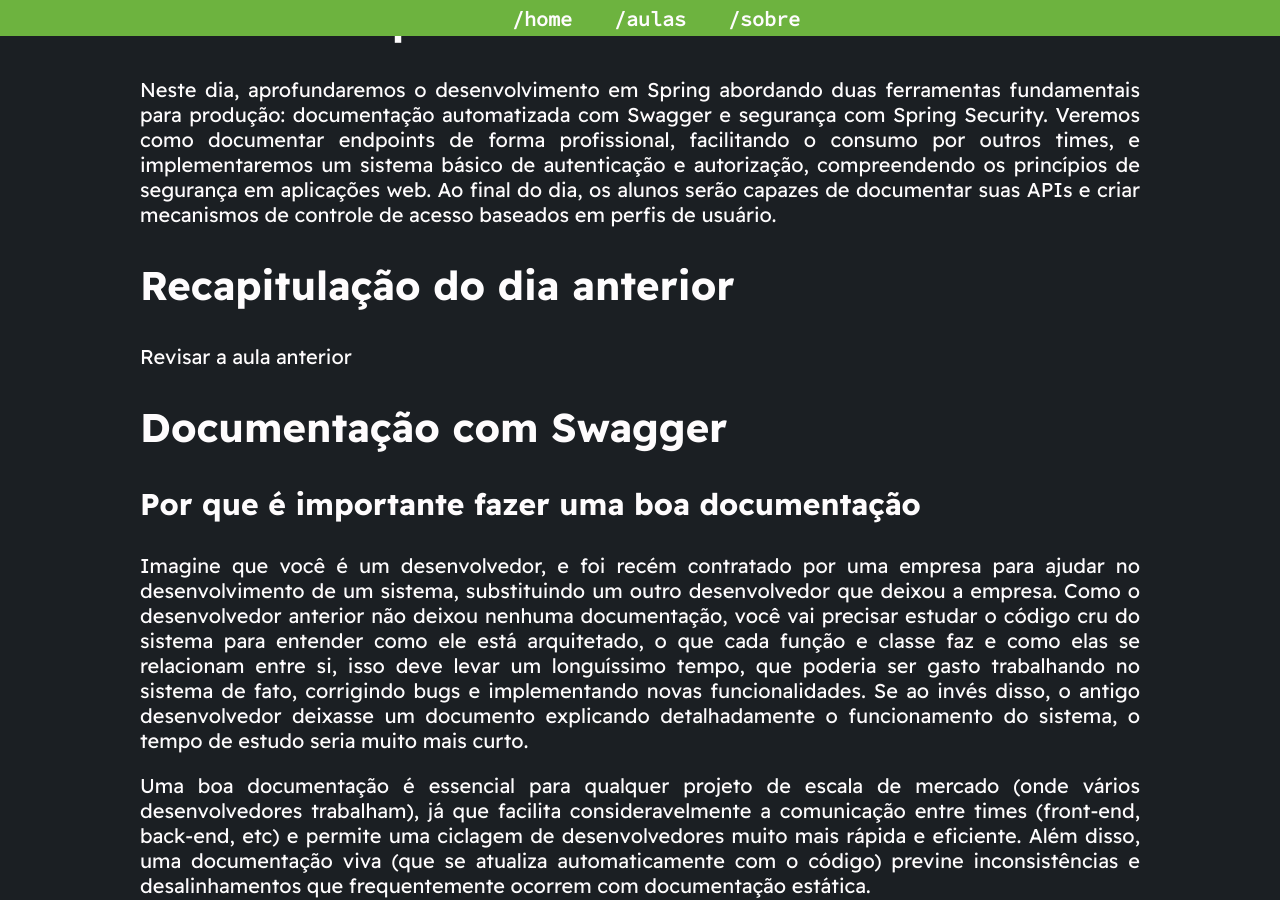
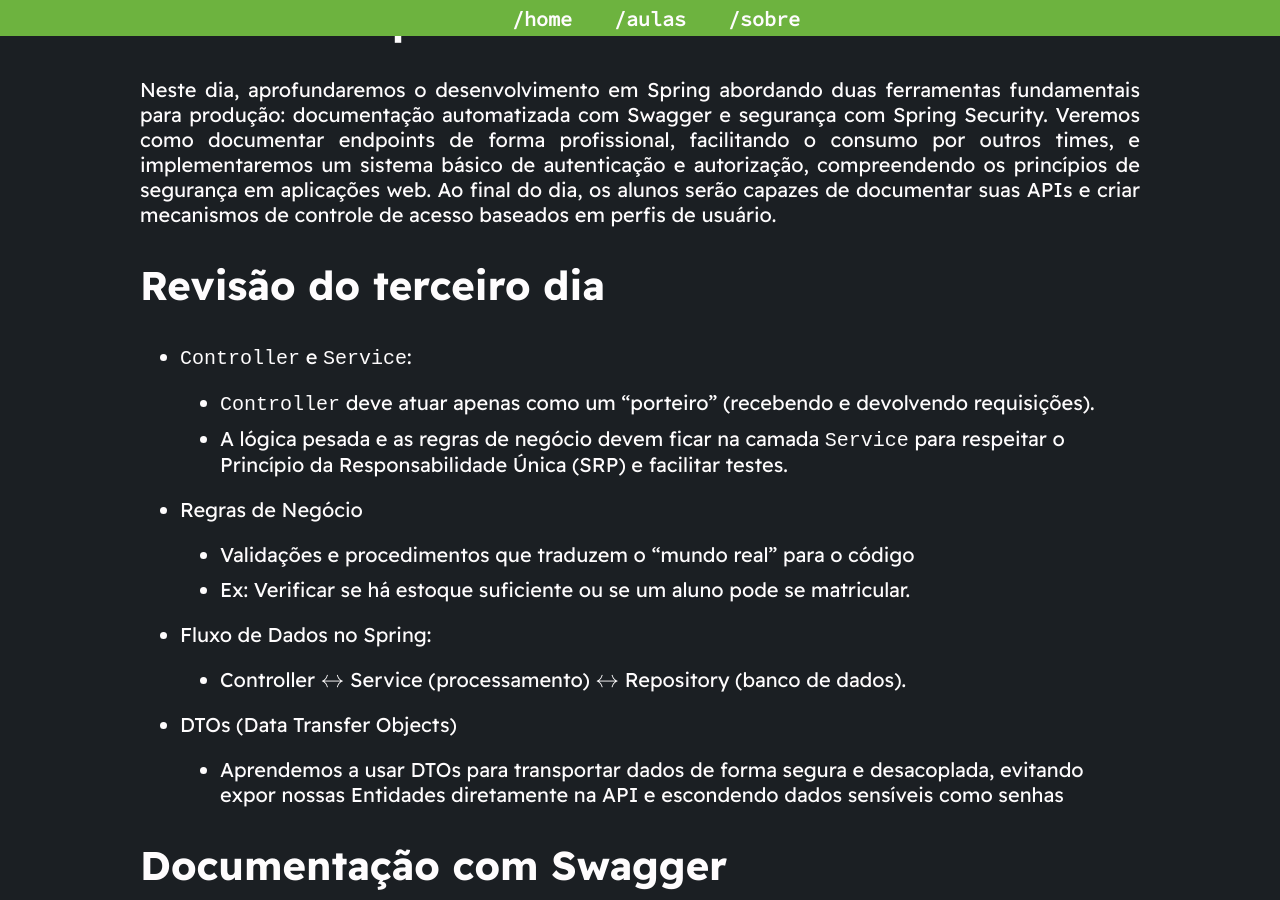
Before and after one commit to PETCC-UFRN/minicurso-spring, a Jekyll site: the page built from quartoDia.md, in a window 1280 px wide and 900 px high, scrolled down 219 px. Built offline with Jekyll 4.4.1, drawn with Linux system fonts in a browser that asks for light colours.

Commit message:
dia 4: adiciona a revisao do dia 3

```diff
--- a/quartoDia.md
+++ b/quartoDia.md
@@ -8,8 +8,18 @@ title: Minicurso de Spring
 ## Resumo do quarto dia
 Neste dia, aprofundaremos o desenvolvimento em Spring abordando duas ferramentas fundamentais para produção: documentação automatizada com Swagger e segurança com Spring Security. Veremos como documentar endpoints de forma profissional, facilitando o consumo por outros times, e implementaremos um sistema básico de autenticação e autorização, compreendendo os princípios de segurança em aplicações web. Ao final do dia, os alunos serão capazes de documentar suas APIs e criar mecanismos de controle de acesso baseados em perfis de usuário.
 
-## Recapitulação do dia anterior
-Revisar a aula anterior
+## Revisão do terceiro dia
+
+- `Controller` e `Service`:
+  - `Controller` deve atuar apenas como um "porteiro" (recebendo e devolvendo requisições).
+  - A lógica pesada e as regras de negócio devem ficar na camada `Service` para respeitar o Princípio da Responsabilidade Única (SRP) e facilitar testes.
+- Regras de Negócio
+  - Validações e procedimentos que traduzem o "mundo real" para o código
+  - Ex: Verificar se há estoque suficiente ou se um aluno pode se matricular.
+- Fluxo de Dados no Spring:
+  - Controller $\leftrightarrow$ Service (processamento) $\leftrightarrow$ Repository (banco de dados).
+- DTOs (Data Transfer Objects)
+  - Aprendemos a usar DTOs para transportar dados de forma segura e desacoplada, evitando expor nossas Entidades diretamente na API e escondendo dados sensíveis como senhas
 
 ## Documentação com Swagger
 ### Por que é importante fazer uma boa documentação
```
